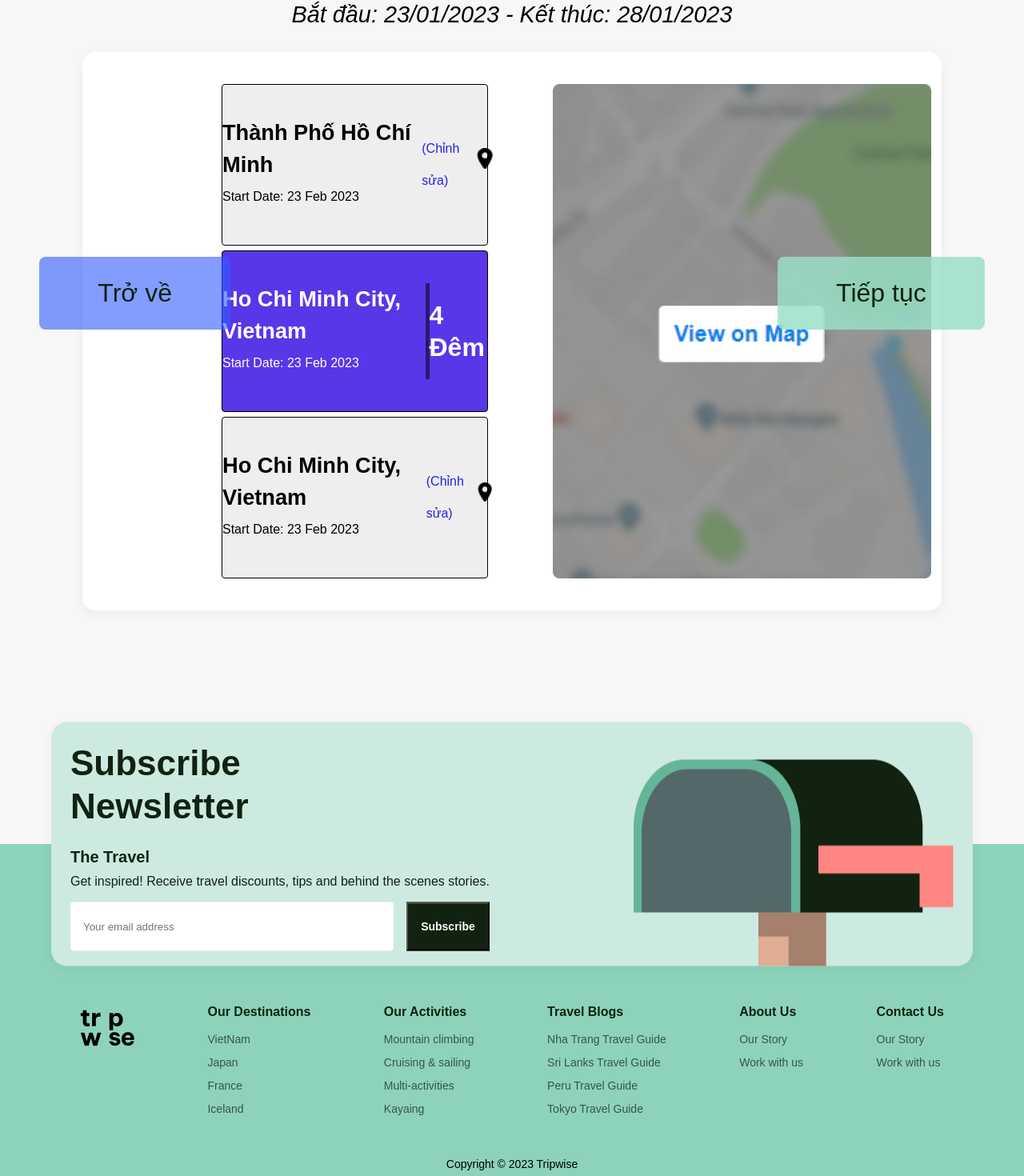
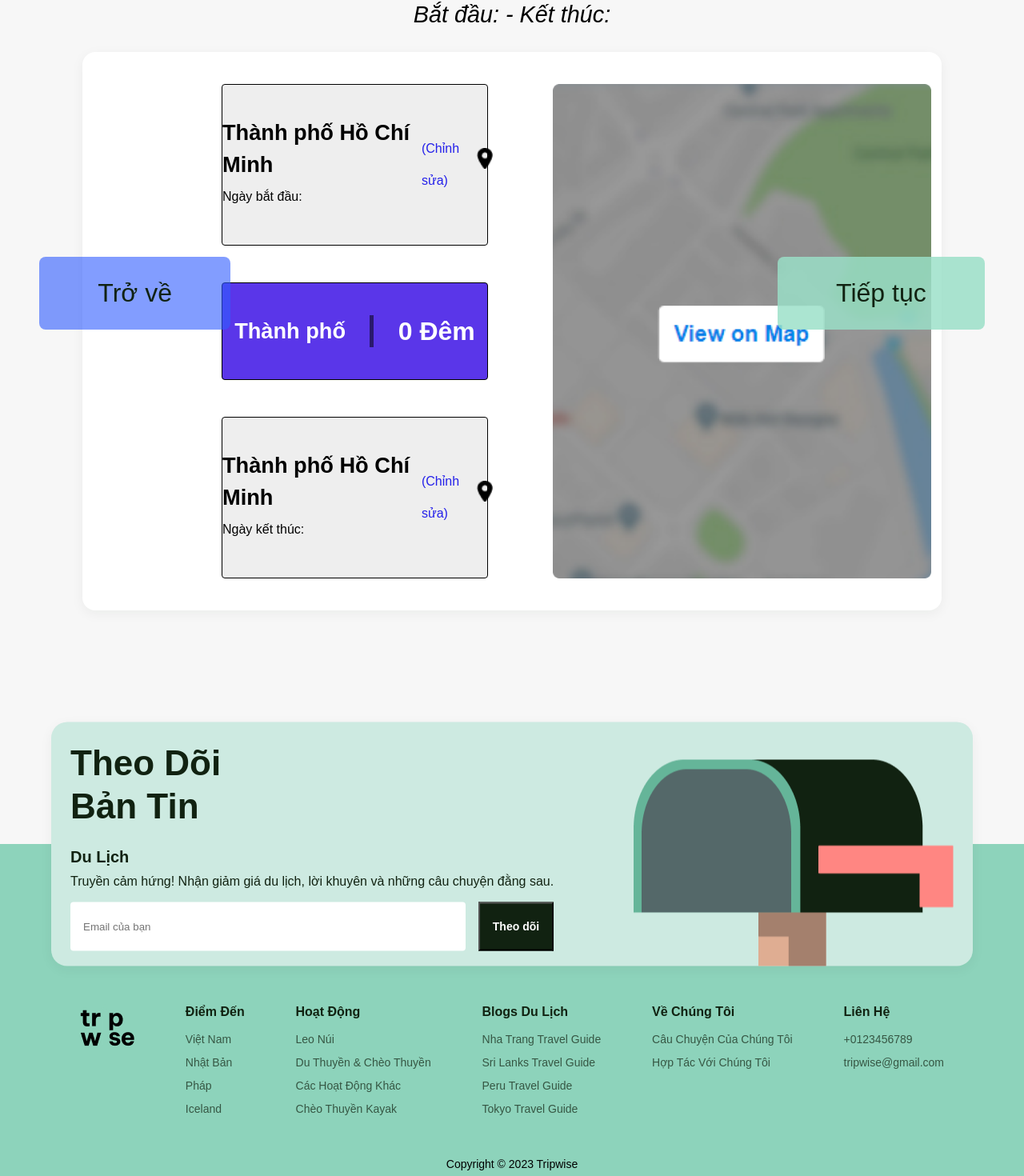
Before and after one commit to se140718-dacdat/travel-project, a React (Create React App) app in the folder frontend/: page /select in a window 1280 px wide. Shown: the part 747-2217 px from the top of the page at 80% size. Built offline with nearby package versions, Linux system fonts and the light colour scheme.

Commit message:
config language

```diff
--- a/frontend/package.json
+++ b/frontend/package.json
@@ -15,7 +15,9 @@
     "@types/react": "^18.2.12",
     "@types/react-dom": "^18.2.5",
     "bootstrap": "^5.3.0",
+    "date-fns": "^2.30.0",
     "dayjs": "^1.11.8",
+    "moment": "^2.29.4",
     "primeicons": "^6.0.1",
     "primereact": "^9.5.0",
     "react": "^18.2.0",
--- a/frontend/src/components/Footer/Footer.tsx
+++ b/frontend/src/components/Footer/Footer.tsx
@@ -6,14 +6,14 @@ const Footer = () => {
         <div className="footer">
             <div className="footer-contact">
                 <div className="contact-email">
-                    <h1 className="contact-heading">Subscribe Newsletter</h1>
-                    <p className="contact-title">The Travel</p>
+                    <h1 className="contact-heading">Theo Dõi<br/> Bản Tin</h1>
+                    <p className="contact-title">Du Lịch</p>
                     <p className="contact-desc">
-                        Get inspired! Receive travel discounts, tips and behind the scenes stories.
+                        Truyền cảm hứng! Nhận giảm giá du lịch, lời khuyên và những câu chuyện đằng sau.
                     </p>
                     <div className="mail-input">
-                        <input type="text" placeholder="Your email address" />
-                        <button>Subscribe</button>
+                        <input type="text" placeholder="Email của bạn" />
+                        <button>Theo dõi</button>
                     </div>
                 </div>
                 <img src="./assets/mailbox.png" alt="" className="contact-img" />
@@ -23,35 +23,35 @@ const Footer = () => {
                     <img src="./assets/logo.png" alt="" />
                 </div>
                 <div className="item-footer">
-                    <div className="head-title">Our Destinations</div>
-                    <div className="desc-title">VietNam</div>
-                    <div className="desc-title">Japan</div>
-                    <div className="desc-title">France</div>
+                    <div className="head-title">Điểm Đến</div>
+                    <div className="desc-title">Việt Nam</div>
+                    <div className="desc-title">Nhật Bản</div>
+                    <div className="desc-title">Pháp</div>
                     <div className="desc-title">Iceland</div>
                 </div>
                 <div className="item-footer">
-                    <div className="head-title">Our Activities</div>
-                    <div className="desc-title">Mountain climbing</div>
-                    <div className="desc-title">Cruising & sailing</div>
-                    <div className="desc-title">Multi-activities</div>
-                    <div className="desc-title">Kayaing</div>
+                    <div className="head-title">Hoạt Động</div>
+                    <div className="desc-title">Leo Núi</div>
+                    <div className="desc-title">Du Thuyền & Chèo Thuyền</div>
+                    <div className="desc-title">Các Hoạt Động Khác</div>
+                    <div className="desc-title">Chèo Thuyền Kayak</div>
                 </div>
                 <div className="item-footer">
-                    <div className="head-title">Travel Blogs</div>
+                    <div className="head-title">Blogs Du Lịch</div>
                     <div className="desc-title">Nha Trang Travel Guide</div>
                     <div className="desc-title">Sri Lanks Travel Guide</div>
                     <div className="desc-title">Peru Travel Guide</div>
                     <div className="desc-title">Tokyo Travel Guide</div>
                 </div>
                 <div className="item-footer">
-                    <div className="head-title">About Us</div>
-                    <div className="desc-title">Our Story</div>
-                    <div className="desc-title">Work with us</div>
+                    <div className="head-title">Về Chúng Tôi</div>
+                    <div className="desc-title">Câu Chuyện Của Chúng Tôi</div>
+                    <div className="desc-title">Hợp Tác Với Chúng Tôi</div>
                 </div>
                 <div className="item-footer">
-                    <div className="head-title">Contact Us</div>
-                    <div className="desc-title">Our Story</div>
-                    <div className="desc-title">Work with us</div>
+                    <div className="head-title">Liên Hệ</div>
+                    <div className="desc-title">+0123456789</div>
+                    <div className="desc-title">tripwise@gmail.com</div>
                 </div>
             </div>
             <div className="copy-right">Copyright © 2023 Tripwise</div>
--- a/frontend/src/components/pages/Dashboard/Dashboard.tsx
+++ b/frontend/src/components/pages/Dashboard/Dashboard.tsx
@@ -2,32 +2,78 @@ import React, { useEffect, useState, Dispatch, SetStateAction, FC, ChangeEvent }
 import ListLocation from '../ListLocation';
 import "./Dashboard.css";
 import { useNavigate } from 'react-router-dom';
-import { Place } from '../../../Models';
+import { Account, Place } from '../../../Models';
 import MessageBox from '../../Popup/MessageBox/MessageBox';
+import { differenceInDays, parse } from 'date-fns';
 
-interface Props {
-    place: Place | undefined;
-    place2: Place | undefined;
-    setPlace: Dispatch<SetStateAction<Place | undefined>>;
-    setPlace2: Dispatch<SetStateAction<Place | undefined>>;
-    start: string | "";
-    end: string | "";
-    setStart: Dispatch<SetStateAction<string | "">>;
-    setEnd: Dispatch<SetStateAction<string | "">>;
-}
 
-const Dashboard: FC<Props> = (props) => {
+const Dashboard = () => {
     const [showSelectList, setShowSelectList] = useState("0");
+    const [place, setPlace] = useState<Place>();
+    const [place2, setPlace2] = useState<Place>();
     const navigate = useNavigate();
     const [message, setMessage] = useState<string>('');
     const [messageStatus, setMessageStatus] = useState('');
+    const [account, setAccount] = useState<Account>();
+    const [startDate, setStartDate] = useState('');
+    const [endDate, setEndDate] = useState('');
+
+    useEffect(() => {
+        const storedAccount = localStorage.getItem('account');
+        if (storedAccount) {
+            const parsedAccount = JSON.parse(storedAccount);
+            setAccount(parsedAccount);
+        }
+    }, [])
 
     const handleChangeStart = (event: ChangeEvent<HTMLInputElement>) => {
-        props.setStart(event.target.value)
+        setStartDate(event.target.value);
     }
 
     const handleChangeEnd = (event: ChangeEvent<HTMLInputElement>) => {
-        props.setEnd(event.target.value)
+        setEndDate(event.target.value);
+    }
+
+    const countDates = () => {
+        if (startDate && endDate) {
+            const parsedStartDate = parse(startDate, 'yyyy-MM-dd', new Date());
+            const parsedEndDate = parse(endDate, 'yyyy-MM-dd', new Date());
+
+            const dateCount = differenceInDays(parsedEndDate, parsedStartDate) + 1;
+            return dateCount;
+        }
+        return 0;
+    };
+
+    function checkCountDate(countDate: number, premium: boolean): boolean {
+        if (premium) {
+            return countDate >= 1 && countDate <= 6;
+        } else {
+            return countDate >= 1 && countDate <= 4;
+        }
+    }
+
+    const handleStart = () => {
+        if (account && place !== undefined && startDate !== "" && endDate !== "") {
+            if (checkCountDate(countDates(), account?.premium)) {
+                localStorage.setItem('startDate', JSON.stringify(startDate));
+                localStorage.setItem('endDate', JSON.stringify(endDate));
+                localStorage.setItem('place', JSON.stringify(place));
+                if (place2) {
+                    localStorage.setItem('place2', JSON.stringify(place2));
+                } else {
+                    localStorage.setItem('place2', JSON.stringify(""));
+                }
+                navigate("/select")
+            } else {
+                setMessage("Check your date or premium account!")
+                setMessageStatus("red")
+            }
+        } else {
+            setMessage("Please input field require!")
+            setMessageStatus("red")
+        }
+
     }
 
     return (
@@ -50,16 +96,16 @@ const Dashboard: FC<Props> = (props) => {
                             setShowSelectList("1")
                     }}>
                         {
-                            (props.place)
+                            (place)
                                 ?
-                                (<div className="pick-label">{props.place.name}</div>)
+                                (<div className="pick-label">{place.name}</div>)
                                 :
                                 (<div className="pick-label">Bạn muốn đến đâu?</div>)
                         }
                         <div className="location-icon">
                             <img src="./assets/location.png" alt="" />
                         </div>
-                        {showSelectList === "1" && <ListLocation place={props.place} place2={props.place2} showSelectList={showSelectList} setPlace={props.setPlace} setPlace2={props.setPlace} />}
+                        {showSelectList === "1" && <ListLocation place={place} place2={place2} showSelectList={showSelectList} setPlace={setPlace} setPlace2={setPlace} />}
                     </div>
                     <div className="pick-location" onClick={(e) => {
                         e.stopPropagation();
@@ -71,9 +117,9 @@ const Dashboard: FC<Props> = (props) => {
                     }}>
                         <div className="pick-label">
                             {
-                                (props.place2)
+                                (place2)
                                     ?
-                                    (<div className="pick-label">{props.place2.name}</div>)
+                                    (<div className="pick-label">{place2.name}</div>)
                                     :
                                     (<div className="pick-label">Thêm điểm dừng chân</div>)
                             }
@@ -81,21 +127,14 @@ const Dashboard: FC<Props> = (props) => {
                         <div className="location-icon">
                             <img src="./assets/location.png" alt="" />
                         </div>
-                        {showSelectList === "2" && <ListLocation place={props.place} place2={props.place2} showSelectList={showSelectList} setPlace={props.setPlace} setPlace2={props.setPlace2} />}
+                        {showSelectList === "2" && <ListLocation place={place} place2={place2} showSelectList={showSelectList} setPlace={setPlace} setPlace2={setPlace2} />}
                     </div>
                     <div className="setting-date">
                         <input type="date" placeholder="Start Date" className="pick-date" onChange={handleChangeStart} />
                         <input type="date" placeholder="End Date" className="pick-date" onChange={handleChangeEnd} />
                     </div>
                     <div className="submit">
-                        <button className='button-main' onClick={() => {
-                            if (props.place !== undefined && props.start !== "" && props.end !== "") {
-                                navigate("/select")
-                            } else {
-                                setMessage("Please input field require!")
-                                setMessageStatus("red")
-                            }
-                        }}>Bắt đầu kế hoạch</button>
+                        <button className='button-main' onClick={handleStart}>Bắt đầu kế hoạch</button>
                     </div>
                 </div>
             </div>
--- a/frontend/src/components/pages/Plan/Plan.tsx
+++ b/frontend/src/components/pages/Plan/Plan.tsx
@@ -1,10 +1,55 @@
-import React from 'react'
+import React, { useEffect, useState } from 'react'
 import "./Plan.css";
 import { Tabs, Tab } from '@mui/material';
-import { Day1HCMHN, Play } from '../../../Models';
+import { Day1HCMHN, Place, Play } from '../../../Models';
+import { differenceInDays, parse } from 'date-fns';
+
 
 const Plan = () => {
     const [value, setValue] = React.useState(0);
+    const [startDate, setStartDate] = useState('');
+    const [endDate, setEndDate] = useState('');
+    const [place, setPlace] = useState<Place>();
+    const [place2, setPlace2] = useState<Place>();
+
+    useEffect(() => {
+        const storedPlace = localStorage.getItem('place');
+        const storedPlace2 = localStorage.getItem('place2');
+        const storedStartDate = localStorage.getItem('startDate');
+        const storedEndDate = localStorage.getItem('endDate');
+
+        if (storedPlace) {
+            const parsedAccount = JSON.parse(storedPlace);
+            setPlace(parsedAccount);
+        }
+
+        if (storedPlace2 !== undefined && storedPlace2) {
+            const parsedAccount = JSON.parse(storedPlace2);
+            setPlace2(parsedAccount);
+        }
+
+        if (storedStartDate) {
+            const parsedAccount = JSON.parse(storedStartDate);
+            setStartDate(parsedAccount);
+        }
+
+        if (storedEndDate) {
+            const parsedAccount = JSON.parse(storedEndDate);
+            setEndDate(parsedAccount);
+        }
+    }, [])
+
+
+    const countDates = () => {
+        if (startDate && endDate) {
+            const parsedStartDate = parse(startDate, 'yyyy-MM-dd', new Date());
+            const parsedEndDate = parse(endDate, 'yyyy-MM-dd', new Date());
+
+            const dateCount = differenceInDays(parsedEndDate, parsedStartDate) + 1;
+            return dateCount;
+        }
+        return 0;
+    };
 
     const handleChange = (event: React.SyntheticEvent, newValue: number) => {
         setValue(newValue);
@@ -19,7 +64,7 @@ const Plan = () => {
                         <div className="timeline-name">
                             <span className='transport-status status'>
                                 <i className='pi pi-car'></i>
-                                Transportation
+                                Di chuyển
                             </span>
                             <h3>{play.name}</h3>
                             <span className='time'><i className="pi pi-clock"></i>{play.time}</span>
@@ -33,7 +78,7 @@ const Plan = () => {
                         <div className="timeline-name">
                             <span className='stay-status status'>
                                 <i className='pi pi-car'></i>
-                                Accommodation
+                                Chỗ ở
                             </span>
                             <h3>{play.name}</h3>
                             <span className='time'><i className="pi pi-clock"></i>{play.time}</span>
@@ -47,7 +92,7 @@ const Plan = () => {
                         <div className="timeline-name">
                             <span className='stay-status status'>
                                 <i className='pi pi-car'></i>
-                                Attraction
+                                Hoạt động
                             </span>
                             <h3>{play.name}</h3>
                             <span className='time'><i className="pi pi-clock"></i>{play.time}</span>
@@ -64,15 +109,15 @@ const Plan = () => {
     return (
         <div id='Plan'>
             <div className="edit-plan">
-                <div className="plan-description">5 Day Trip to Hanoi from Ho Chi Minh City <img src="./assets/pencil.png" alt="" /></div>
+                <div className="plan-description">{countDates()} ngày du lịch từ Hồ Chí Minh đến {place?.name}<img src="./assets/pencil.png" alt="" /></div>
                 <div className="plan-handle">
-                    <button className="button-sub mr-24">BOOK</button>
-                    <button className="button-main">EDIT PLAN</button>
+                    <button className="button-sub mr-24">Chỉnh sửa</button>
+                    <button className="button-main">Xác nhận</button>
                 </div>
             </div>
             <Tabs className='tab' value={value} onChange={handleChange}>
-                <Tab className='tab-label' label="OVERVIEW" />
-                <Tab className='tab-label' label="EDITABLE VIEW" />
+                <Tab className='tab-label' label="TỔNG QUAN" />
+                <Tab className='tab-label' label="CHỈNH SỬA" />
             </Tabs>
             <div className="plan-container">
                 <div className="icon-back">
--- a/frontend/src/components/pages/SelectPage/SelectPage.tsx
+++ b/frontend/src/components/pages/SelectPage/SelectPage.tsx
@@ -1,11 +1,56 @@
-import React, { useState } from 'react'
+import React, { useState, useEffect } from 'react'
 import "./SelectPage.css";
 import { useNavigate } from 'react-router-dom';
+import { Place } from '../../../Models';
+import { differenceInDays, parse } from 'date-fns';
+
 
 const SelectPage = () => {
     const navigate = useNavigate();
 
     const [step, setStep] = useState<number>(1);
+    const [startDate, setStartDate] = useState<string>("");
+    const [endDate, setEndDate] = useState<string>("");
+    const [place, setPlace] = useState<Place>();
+    const [place2, setPlace2] = useState<Place>();
+
+    useEffect(() => {
+        const storedPlace = localStorage.getItem('place');
+        const storedPlace2 = localStorage.getItem('place2');
+        const storedStartDate = localStorage.getItem('startDate');
+        const storedEndDate = localStorage.getItem('endDate');
+
+        if (storedPlace) {
+            const parsedAccount = JSON.parse(storedPlace);
+            setPlace(parsedAccount);
+        }
+
+        if (storedPlace2 !== undefined && storedPlace2) {
+            const parsedAccount = JSON.parse(storedPlace2);
+            setPlace2(parsedAccount);
+        }
+
+        if (storedStartDate) {
+            const parsedAccount = JSON.parse(storedStartDate);
+            setStartDate(parsedAccount);
+        }
+
+        if (storedEndDate) {
+            const parsedAccount = JSON.parse(storedEndDate);
+            setEndDate(parsedAccount);
+        }
+    }, [])
+
+    const countDates = () => {
+        if (startDate && endDate) {
+            const parsedStartDate = parse(startDate, 'yyyy-MM-dd', new Date());
+            const parsedEndDate = parse(endDate, 'yyyy-MM-dd', new Date());
+
+            const dateCount = differenceInDays(parsedEndDate, parsedStartDate) + 1;
+            return dateCount;
+        }
+        return 0;
+    };
 
     const handleRenderStep = () => {
         switch (step) {
@@ -13,7 +58,7 @@ const SelectPage = () => {
                 return (
                     <div className="content-main">
                         <h1 className="heading-content">How can we help you?</h1>
-                        <div className='sub-heading-content'>Start Date: 23 Feb 2023 - End Date: 27 Feb 2023</div>
+                        <div className='sub-heading-content'>Start Date: {startDate} - End Date: {endDate}</div>
                         <div className="main-dashboard">
                             <button className='button-back button-sub' onClick={() => { setStep(1) }}>Trở về</button>
                             <div className="row3">
@@ -36,7 +81,7 @@ const SelectPage = () => {
                 return (
                     <div className="content-main">
                         <h1 className="heading-content">Who are you traveling with?</h1>
-                        <div className='sub-heading-content'>Start Date: 23 Feb 2023 - End Date: 27 Feb 2023</div>
+                        <div className='sub-heading-content'>Start Date: {startDate} - End Date: {endDate}</div>
                         <div className="main-dashboard">
                             <button className='button-back button-sub' onClick={() => { setStep(2) }}>Trở về</button>
                             <div className="row4">
@@ -62,7 +107,7 @@ const SelectPage = () => {
                 return (
                     <div className="content-main">
                         <h1 className="heading-content">Which age group do you fall in?</h1>
-                        <div className='sub-heading-content'>Start Date: 23 Feb 2023 - End Date: 27 Feb 2023</div>
+                        <div className='sub-heading-content'>Start Date: {startDate} - End Date: {endDate}</div>
                         <div className="main-dashboard">
                             <button className='button-back button-sub' onClick={() => { setStep(3) }}>Trở về</button>
                             <div className="col2-3">
@@ -99,15 +144,15 @@ const SelectPage = () => {
                 return (
                     <div className="content-main">
                         <h1 className="heading-content">Xây Dựng Kế Hoạch Cho Chuyến Đi Của Riêng Bạn</h1>
-                        <div className='sub-heading-content'>Bắt đầu: 23/01/2023 - Kết thúc: 28/01/2023</div>
+                        <div className='sub-heading-content'>Bắt đầu: {startDate} - Kết thúc: {endDate}</div>
                         <div className="main-dashboard drop-shadow">
                             <button className='button-back button-sub' onClick={() => { navigate("/") }}>Trở về</button>
                             <div className="row-73">
                                 <div className="places col-7">
                                     <div className="place">
                                         <div className="place-name">
-                                            <div className='city-name'>Thành Phố Hồ Chí Minh</div>
-                                            <span>Start Date: 23 Feb 2023</span>
+                                            <div className='city-name'>Thành phố Hồ Chí Minh</div>
+                                            <span>Ngày bắt đầu: {startDate}</span>
                                         </div>
                                         <a className="place-edit link">(Chỉnh sửa)</a>
                                         <div className="place-icon">
@@ -116,18 +161,18 @@ const SelectPage = () => {
                                     </div>
                                     <div className="place-middle">
                                         <div className="place-name color-white">
-                                            <div className='city-name'>Ho Chi Minh City, Vietnam</div>
-                                            <span>Start Date: 23 Feb 2023</span>
+                                            <div className='city-name'>Thành phố {place?.name}</div>
+                                            <span>{startDate}</span>
                                         </div>
                                         <div className="dash-left"></div>
                                         <div className="night color-white">
-                                            4 Đêm
+                                            {countDates()} Đêm
                                         </div>
                                     </div>
                                     <div className="place">
                                         <div className="place-name">
-                                            <div className='city-name'>Ho Chi Minh City, Vietnam</div>
-                                            <span>Start Date: 23 Feb 2023</span>
+                                            <div className='city-name'>Thành phố Hồ Chí Minh</div>
+                                            <span>Ngày kết thúc: {endDate}</span>
                                         </div>
                                         <a className="place-edit link">(Chỉnh sửa)</a>
                                         <div className="place-icon">
```
Also changed, not shown: frontend/src/App.tsx (+2 -15 lines), frontend/src/components/Header/Header.tsx (+19 -12 lines), frontend/src/components/pages/Login/Login.tsx (+5 -5 lines), 1 other file (tests, documents, lock files or other folders).
